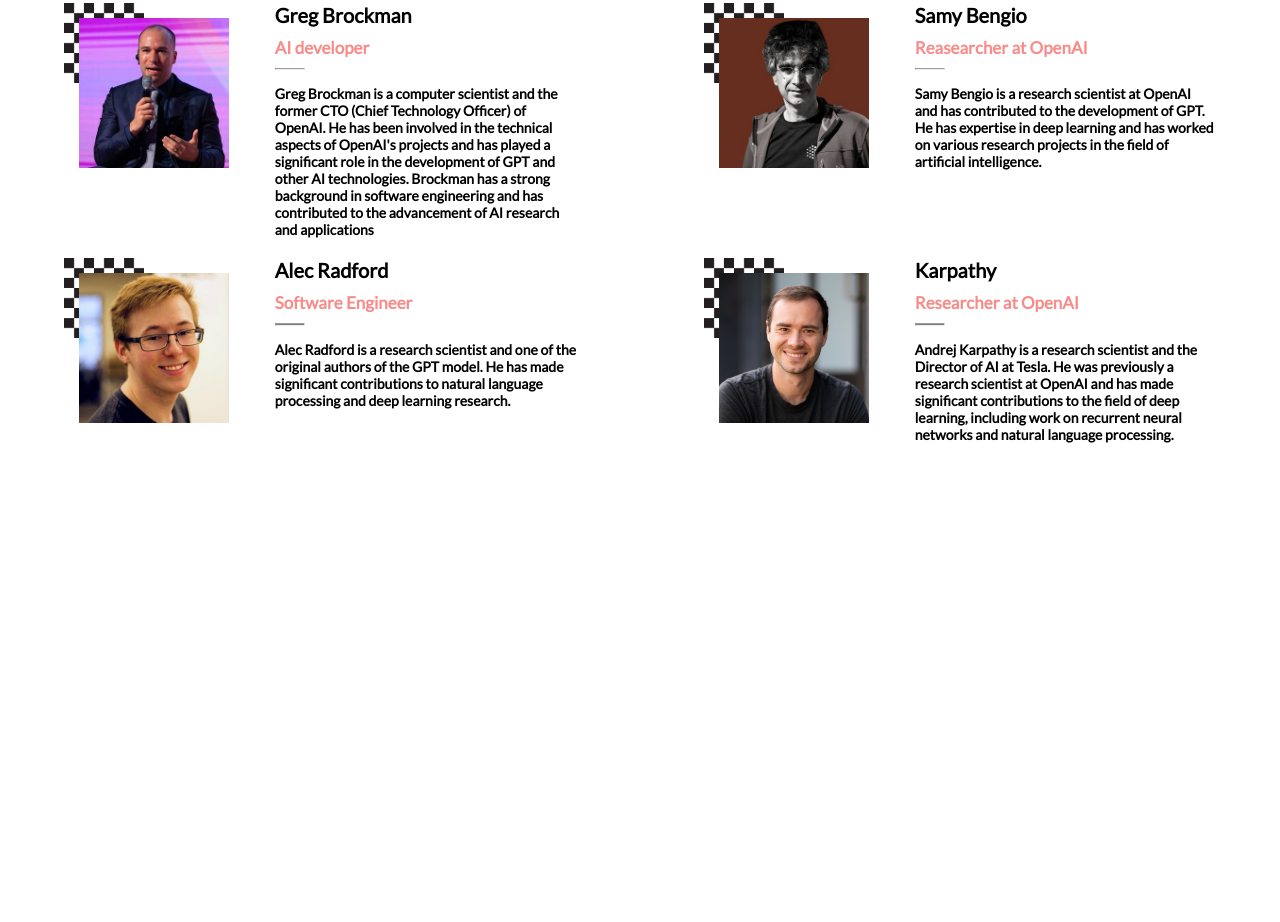
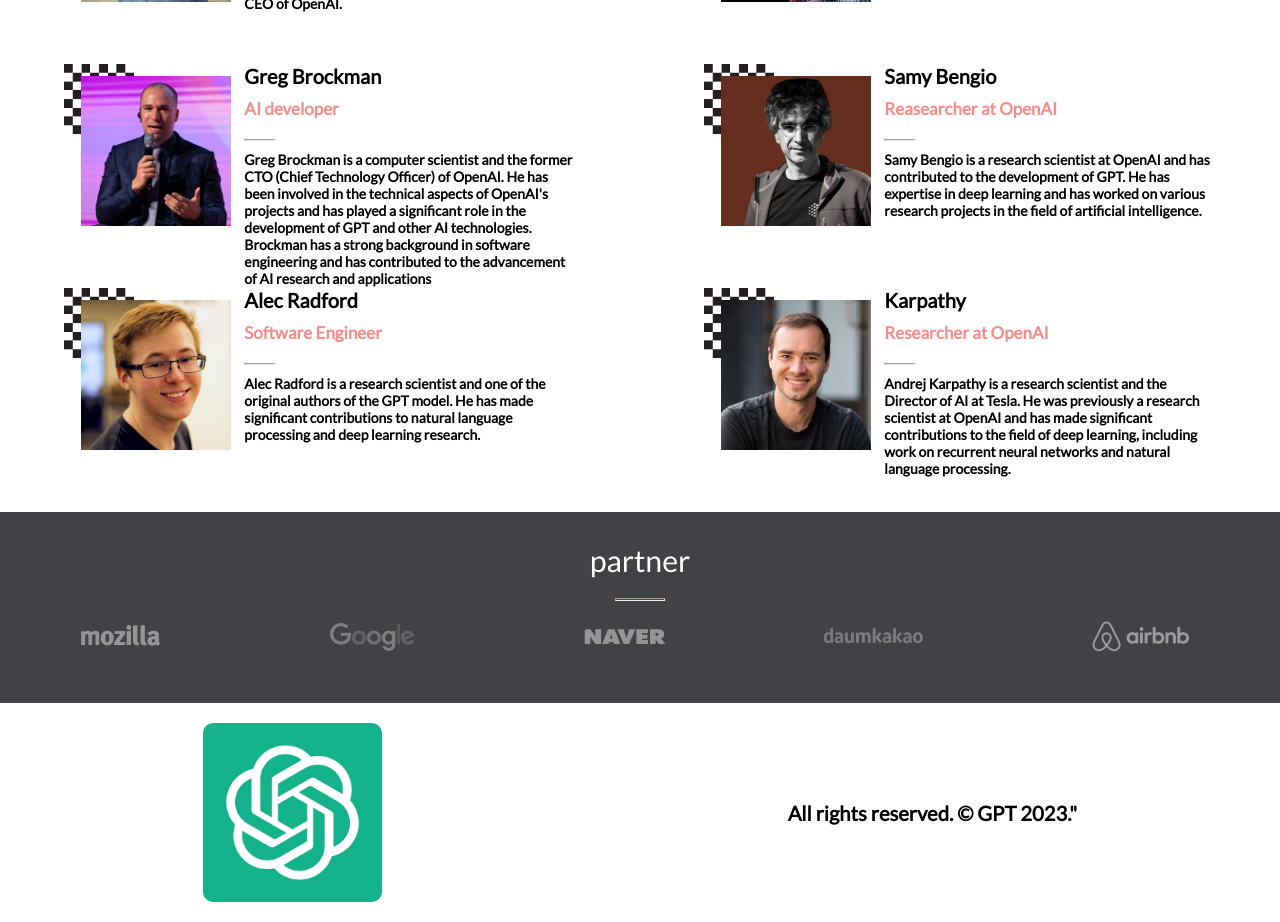
Before and after one commit to ZabihullahNooriWardak/ChatGPt-conference, a website: page index.html in a window 1280 px wide. Shown: the part 1062-1984 px from the top of the page. Before the commit the page ends 1525 px from the top, so only its background shows below. Drawn offline with nearby package versions, Linux system fonts and the light colour scheme.

Commit message:
style completed for the home page

```diff
--- a/index.html
+++ b/index.html
@@ -232,7 +232,7 @@
          </div>
         </div>
       </div>
-      <!-- <footer class="first">
+      <footer class="first">
         <p>partner</p>
         <hr />
         <div class="company">
@@ -246,7 +246,7 @@
       <footer class="second">
         <img src="images/gpt.jpg" alt="" />
         <p>All rights reserved. © GPT 2023."</p>
-      </footer> -->
+      </footer>
     </section>
   </body>
   <script src="script.js"></script>
--- a/style.css
+++ b/style.css
@@ -166,54 +166,19 @@
   margin-top: 2rem;
 }
 
-.speakers hr:first-child {
-  width: 8rem;
-  height: 0.2rem;
-  margin: 2rem auto;
-  background-color: red;
-}
-
-div.speaker div.images {
-  position: relative;
-  width: 700px;
-}
-
-div.speaker img.man {
-  z-index: 1;
-  position: absolute;
-  top: 15px;
-  left: 15px;
-}
-
 div.details {
-  margin-right: 0rem;
-  margin-top: 0;
-  width: 210vw;
+  margin-left: 3rem;
   display: flex;
-  height: 100%;
   flex-direction: column;
 }
 
 div.speaker {
-  margin-bottom: 2rem;
-  height: auto;
   display: flex;
-  flex-wrap: nowrap;
-  justify-content: space-evenly;
 }
 
 div.speaker img.speaker {
-  z-index: 0;
-  position: absolute;
-  top: 0;
-  left: 0;
-  width: 80px;
-  height: 80px;
-}
-
-div.speaker img {
-  width: 150px;
-  height: 150px;
+  height: 70px;
+  width: 70px;
 }
 
 div.details h4 {
@@ -233,8 +198,8 @@
   font-weight: 700;
 }
 
-div.details hr {
-  margin-bottom: 1.5rem;
+.speakers div.speaker .details hr {
+  margin: 1rem 0;
   width: 3rem;
   height: 0.2rem;
   background-color: grey;
@@ -247,16 +212,68 @@
   font-style: normal;
   font-weight: 700;
 }
+div.speaker div.images img.man {
+  position: relative;
+  bottom: 60px;
+  left: 17px;
+  width: 150px;
+  height: 150px;
+}
 
+section.speakers hr {
+  width: 8rem;
+  height: 0.3rem;
+  background-color: red;
+  margin: 2rem auto;
+}
+
+footer.first {
+    padding: 3rem 0;
+  background-color: rgb(65, 66, 70);
+}
+
+footer.first p:first-child {
+  color: white;
+  font-family: lato, sans-serif;
+  font-size: 3rem;
+  text-align: center;
+}
+
+footer.first hr {
+  width: 5rem;
+}
+
+div.company img {
+  margin-bottom: 2rem;
+}
+
+div.company {
+  display: flex;
+  flex-wrap: wrap;
+  justify-content: space-around;
+}
+
+footer.second{
+    display: flex;
+    justify-content: space-around;
+    align-items: center;
+    margin: 2rem auto;
+}
+footer.second img {
+  width: 14%;
+  border-radius: 1rem;
+}
+
+footer.second p {
+  font-family: lato, sans-serif;
+  font-size: 2rem;
+  font-weight: bold;
+}
 @media screen and (min-width: 768px) {
   div.container-speaker {
     display: flex;
     flex-wrap: wrap;
     justify-content: space-around;
-  }
-
-  div.container-speaker div.speaker div.images {
-    width: 1880px;
   }
 
   div.speaker {
```
